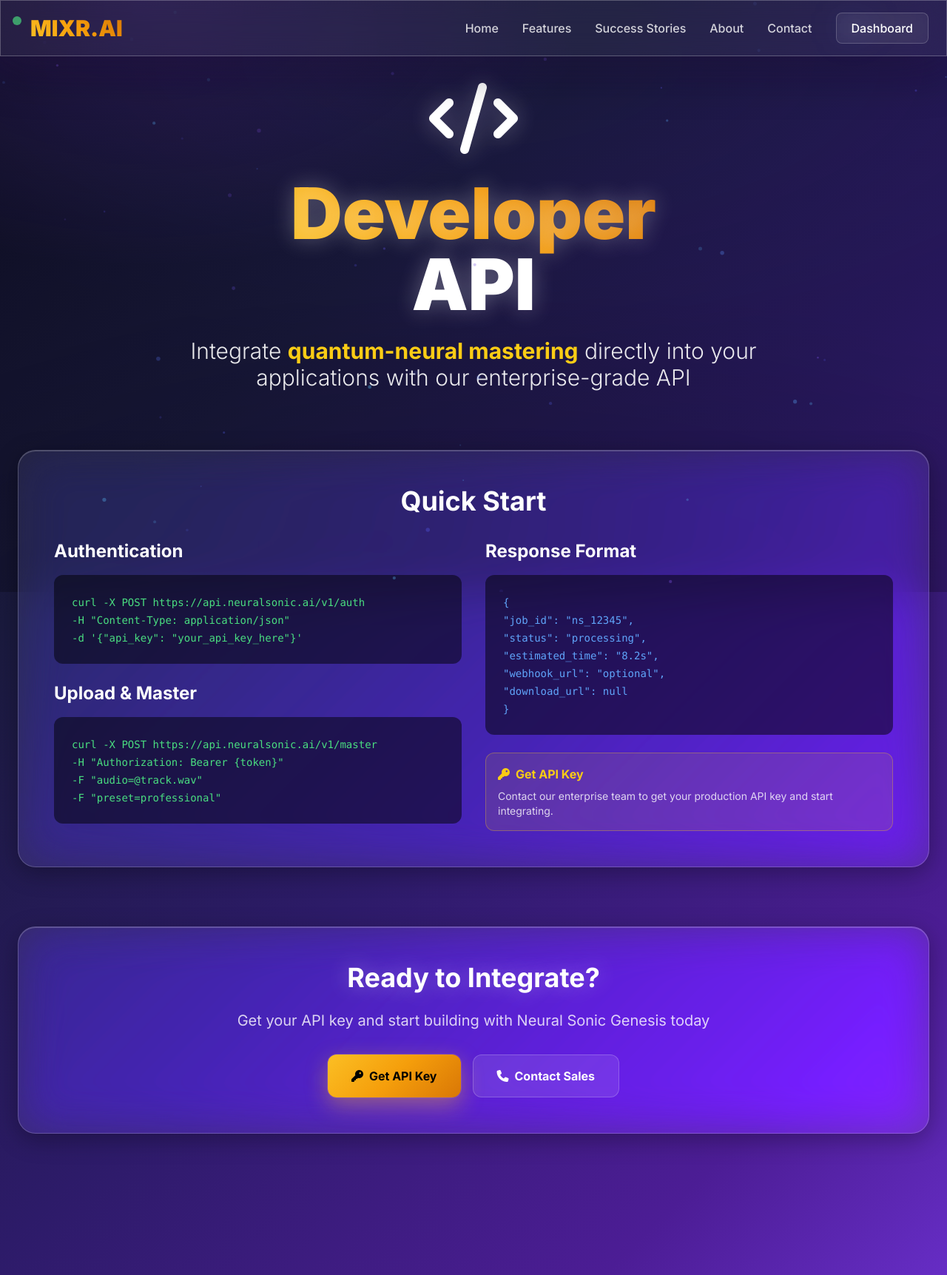
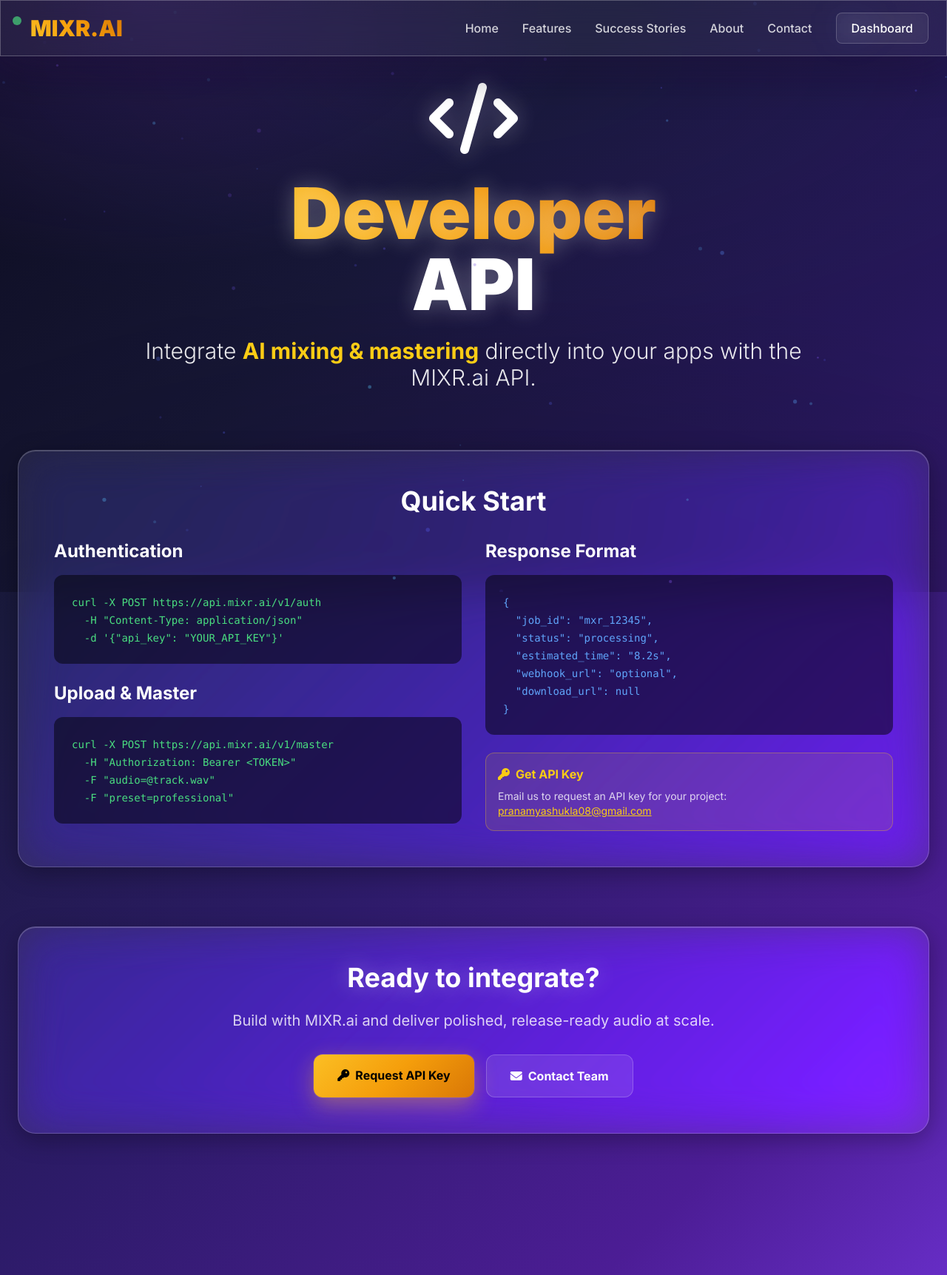
Before and after one commit to yvc0/new_ai_music, a Flask app: template templates/api.html in a window 1280 px wide. Shown: the top 1723 px of the page at 74% size. Run offline with Flask 3, Linux system fonts and the light colour scheme; the template is opened without the code that fills it, so the values that code supplies are empty; parts of the project's set-up code (start-up, migrations or seed data) failed here and were passed over; some libraries are stand-ins or nearby versions.

Commit message:
Update api.html

```diff
--- a/templates/api.html
+++ b/templates/api.html
@@ -1,6 +1,6 @@
 {% extends "base.html" %}
 
-{% block title %}API Documentation - Neural Sonic Genesis{% endblock %}
+{% block title %}API Documentation – MIXR.ai{% endblock %}
 
 {% block content %}
 <div class="container mx-auto px-6 pt-8 pb-16">
@@ -16,8 +16,8 @@
     </h1>
 
     <p class="text-2xl md:text-3xl text-white/90 max-w-4xl mx-auto mb-12 font-light leading-relaxed">
-            Integrate <strong class="font-bold text-yellow-400">quantum-neural mastering</strong>
-            directly into your applications with our enterprise-grade API
+      Integrate <strong class="font-bold text-yellow-400">AI mixing & mastering</strong>
+      directly into your apps with the MIXR.ai API.
     </p>
   </div>
 
@@ -28,35 +28,35 @@
     <div class="grid grid-cols-1 lg:grid-cols-2 gap-8">
       <div>
         <h3 class="text-2xl font-bold text-white mb-4">Authentication</h3>
-                <div class="bg-black/50 rounded-xl p-6 mb-6">
+        <div class="bg-black/50 rounded-xl p-6 mb-6 overflow-x-auto">
 <code class="text-green-400 text-sm">
-curl -X POST https://api.neuralsonic.ai/v1/auth<br>
-  -H "Content-Type: application/json"<br>
-  -d '{"api_key": "your_api_key_here"}'
+curl -X POST https://api.mixr.ai/v1/auth<br>
+&nbsp;&nbsp;-H "Content-Type: application/json"<br>
+&nbsp;&nbsp;-d '{"api_key": "YOUR_API_KEY"}'
 </code>
         </div>
 
-                <h3 class="text-2xl font-bold text-white mb-4">Upload & Master</h3>
-                <div class="bg-black/50 rounded-xl p-6">
+        <h3 class="text-2xl font-bold text-white mb-4">Upload &amp; Master</h3>
+        <div class="bg-black/50 rounded-xl p-6 overflow-x-auto">
 <code class="text-green-400 text-sm">
-curl -X POST https://api.neuralsonic.ai/v1/master<br>
-  -H "Authorization: Bearer {token}"<br>
-  -F "audio=@track.wav"<br>
-  -F "preset=professional"
+curl -X POST https://api.mixr.ai/v1/master<br>
+&nbsp;&nbsp;-H "Authorization: Bearer &lt;TOKEN&gt;"<br>
+&nbsp;&nbsp;-F "audio=@track.wav"<br>
+&nbsp;&nbsp;-F "preset=professional"
 </code>
         </div>
       </div>
 
       <div>
         <h3 class="text-2xl font-bold text-white mb-4">Response Format</h3>
-                <div class="bg-black/50 rounded-xl p-6">
+        <div class="bg-black/50 rounded-xl p-6 overflow-x-auto">
 <code class="text-blue-400 text-sm">
 {<br>
-  "job_id": "ns_12345",<br>
-  "status": "processing",<br>
-  "estimated_time": "8.2s",<br>
-  "webhook_url": "optional",<br>
-  "download_url": null<br>
+&nbsp;&nbsp;"job_id": "mxr_12345",<br>
+&nbsp;&nbsp;"status": "processing",<br>
+&nbsp;&nbsp;"estimated_time": "8.2s",<br>
+&nbsp;&nbsp;"webhook_url": "optional",<br>
+&nbsp;&nbsp;"download_url": null<br>
 }
 </code>
         </div>
@@ -66,7 +66,12 @@
             <i class="fas fa-key mr-2"></i>
             <span class="font-bold">Get API Key</span>
           </div>
-                    <p class="text-white/80 text-sm">Contact our enterprise team to get your production API key and start integrating.</p>
+          <p class="text-white/80 text-sm">
+            Email us to request an API key for your project:
+            <a href="mailto:pranamyashukla08@gmail.com" class="text-yellow-400 underline hover:text-yellow-300">
+              pranamyashukla08@gmail.com
+            </a>
+          </p>
         </div>
       </div>
     </div>
@@ -75,16 +80,18 @@
   <!-- CTA Section -->
   <div class="text-center">
     <div class="glass-world-class rounded-3xl p-12">
-            <h2 class="text-4xl font-bold text-white mb-6 text-glow">Ready to Integrate?</h2>
+      <h2 class="text-4xl font-bold text-white mb-6 text-glow">Ready to integrate?</h2>
       <p class="text-xl text-white/80 mb-8 max-w-2xl mx-auto">
-                Get your API key and start building with Neural Sonic Genesis today
+        Build with MIXR.ai and deliver polished, release-ready audio at scale.
       </p>
       <div class="flex flex-col sm:flex-row gap-4 justify-center">
-                <button class="btn-world-class text-black px-8 py-4 rounded-xl font-bold">
-                    <i class="fas fa-key mr-2"></i>Get API Key
-                </button>
-                <a href="/contact" class="bg-white/10 text-white px-8 py-4 rounded-xl font-bold hover:bg-white/20 transition-all duration-300 border border-white/20">
-                    <i class="fas fa-phone mr-2"></i>Contact Sales
+        <a href="mailto:pranamyashukla08@gmail.com"
+           class="btn-world-class text-black px-8 py-4 rounded-xl font-bold">
+          <i class="fas fa-key mr-2"></i>Request API Key
+        </a>
+        <a href="/contact"
+           class="bg-white/10 text-white px-8 py-4 rounded-xl font-bold hover:bg-white/20 transition-all duration-300 border border-white/20">
+          <i class="fas fa-envelope mr-2"></i>Contact Team
         </a>
       </div>
     </div>
```
Lines whose indentation alone changed are shown as unchanged.
